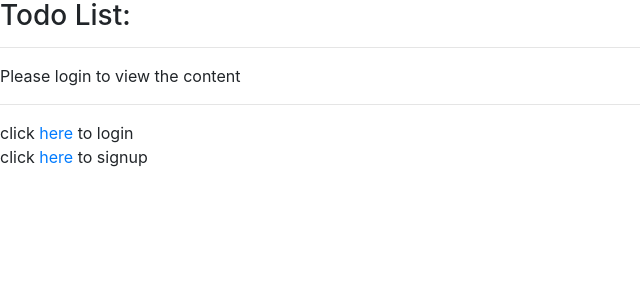
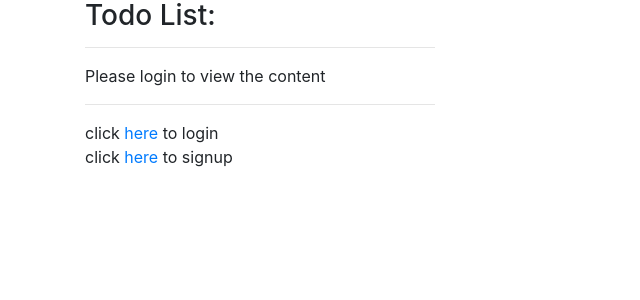
Before and after one commit to kamal09rumba/DjangoRESTapi, a Django app: page /todos/ in a window 1280 px wide. Shown: the top 300 px of the page, without its empty margins (0-640 px from the left). Run offline with Django 3.2, Linux system fonts and the light colour scheme; some libraries are stand-ins or nearby versions.

Commit message:
added bootstrap link in head tag html

```diff
--- a/todos/templates/index.html
+++ b/todos/templates/index.html
@@ -6,7 +6,9 @@
     <title>Todo Indexpage</title>
 </head>
 <body>
-
+<div class="container">
+  <div class="row">
+    <div class="col-sm-4">
 <h3>Todo List:</h3><hr>
 {% if not request.user.is_authenticated  %}
     Please login to view the content <hr>
@@ -14,7 +16,7 @@ click <a href="/accounts/login">here</a> to login <br>
 click <a href="/signup">here</a> to signup
 {% endif %}
 {% if request.user.is_authenticated %}
-    <h1>{{ uname }} is Logged In</h1>
+    <h1>{{ uname }}</h1>
 <form method="post" action="{% url 'index' %}">
     {% csrf_token %}
     <input type="text" name="title" id="title"/>
@@ -38,5 +40,6 @@ click <a href="/signup">here</a> to signup
 <hr>
 click <a href="/accounts/logout/">here</a> to logout
 {% endif %}
+    </div></div></div>
 </body>
 </html>
```
Also changed, not shown: db.sqlite3.
